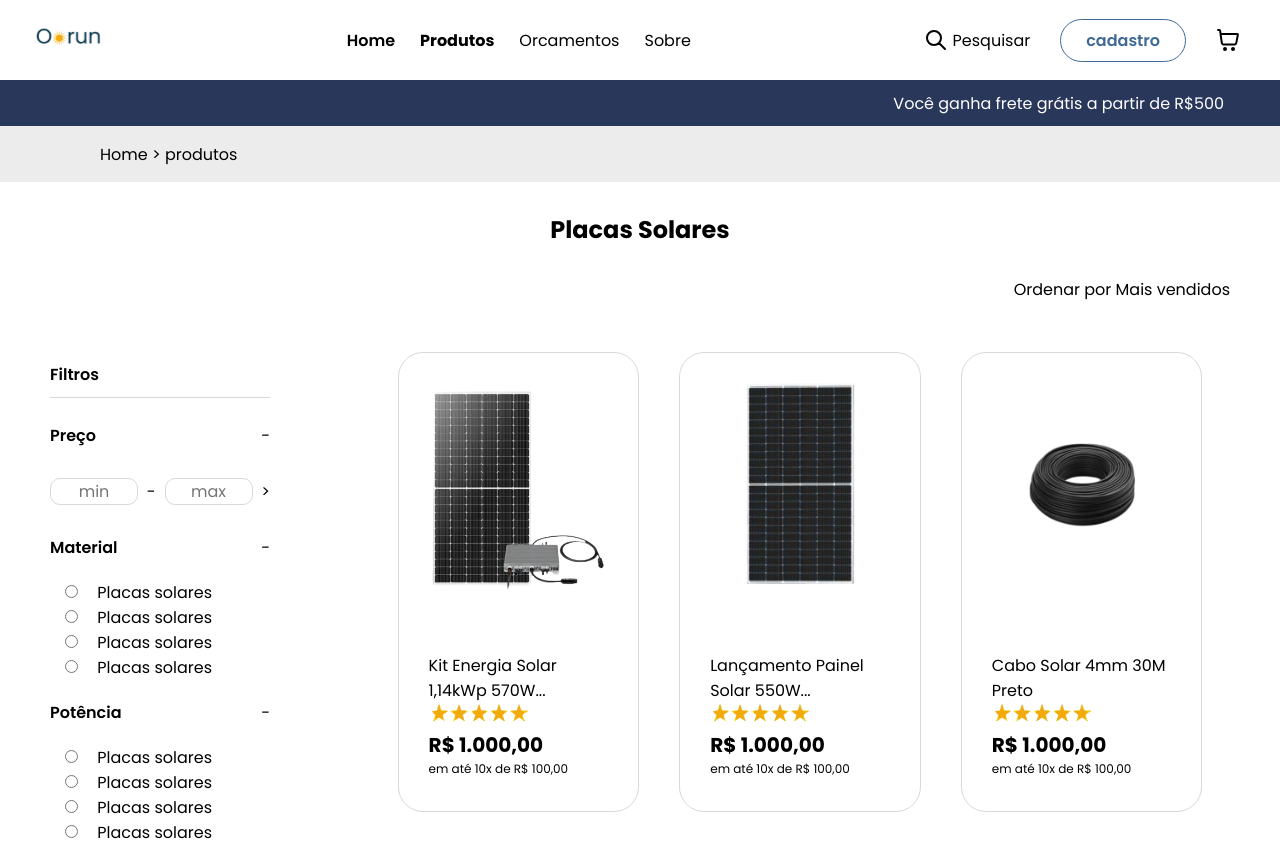
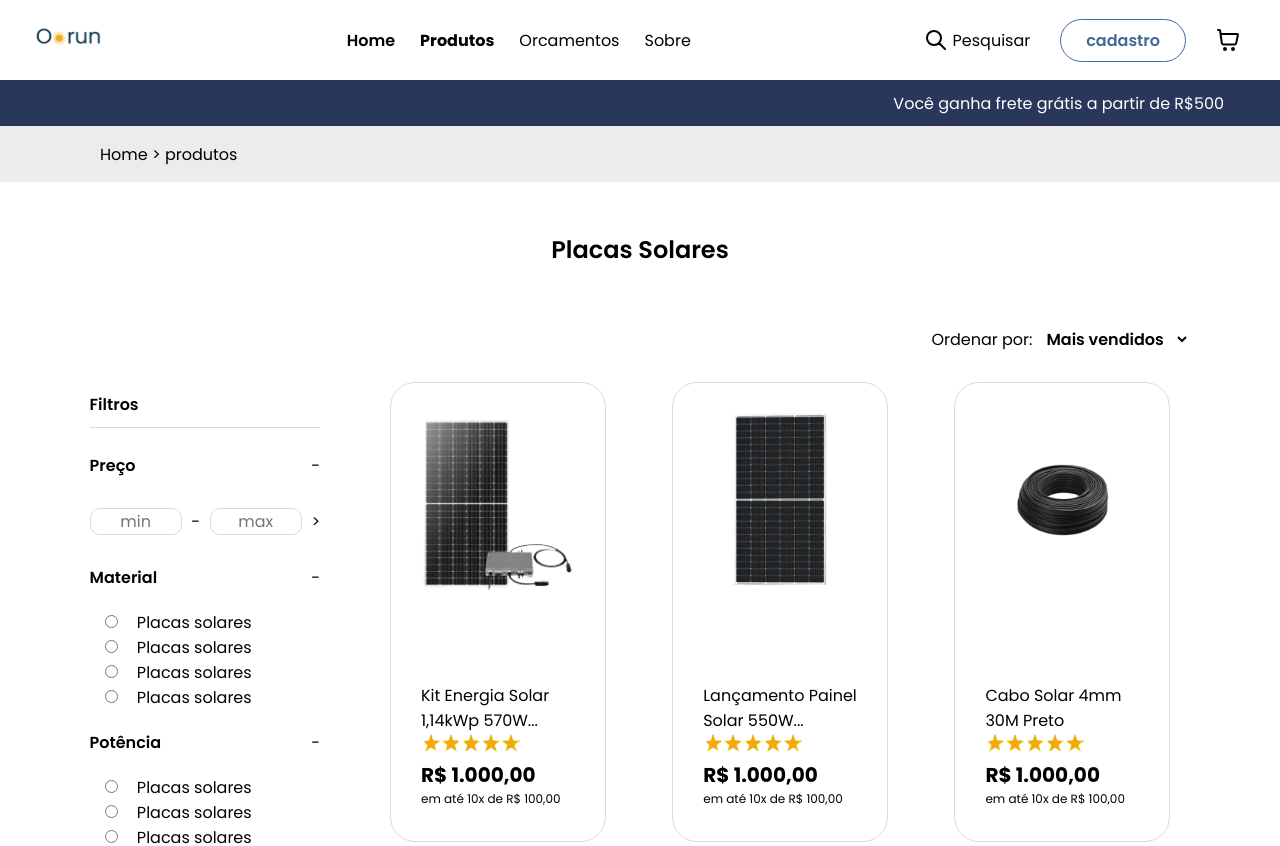
Before and after one commit to hackathon-equipe/HackathonFrontEnd, a Vue app: page /produtos in a window 1280 px wide. Shown: the top 846 px of the page. Built offline with nearby package versions, Linux system fonts and the light colour scheme.

Commit message:
FEAT: Arrumando o css e adicionado o select #12

```diff
--- a/src/views/ProdutoView.vue
+++ b/src/views/ProdutoView.vue
@@ -1,7 +1,7 @@
 <script setup>
 import { useRoute } from 'vue-router'
 const route = useRoute()
-import { useProdutosStore } from '@/stores/ProdutosStore'
+import { useProdutosStore } from '@/stores/produtosStore'
 import SlideComponent from '@/components/carousel/SlideComponent.vue'
 const ProdutosStore = useProdutosStore()
 </script>
--- a/src/views/ProdutosView.vue
+++ b/src/views/ProdutosView.vue
@@ -1,7 +1,7 @@
 <script setup>
 import { useRoute } from 'vue-router'
 const route = useRoute()
-import { useProdutosStore } from '@/stores/ProdutosStore'
+import { useProdutosStore } from '@/stores/produtosStore'
 import SlideComponent from '@/components/carousel/SlideComponent.vue'
 const ProdutosStore = useProdutosStore()
 let rotaAtual=route.path
@@ -21,7 +21,14 @@ rotaAtual=rotaAtual.replace("/", "> ")
         <div class="rota-atual">Home {{rotaAtual}}</div>
             <h1 class="titulo-produtos">Placas Solares</h1>
     </div>
-<div class="ordenar">Ordenar por Mais vendidos</div>
+<div class="ordenar"> <label for="ordenacao">Ordenar por:</label>
+        <select id="ordenacao" name="ordenacao">
+            <option value="maisvendidos">Mais vendidos</option>
+            <option value="maisvendidos">Mais vendidos</option>
+            <option value="maisvendidos">Mais vendidos</option>
+            <option value="maisvendidos">Mais vendidos</option>
+            <option value="maisvendidos">Mais vendidos</option>
+        </select></div>
   <main>
     <div class="filtros">
 <span class="subtitulo filtro-titulo">Filtros</span>
@@ -148,6 +155,20 @@ rotaAtual=rotaAtual.replace("/", "> ")
   </main>
 </template>
 <style scoped>
+option{
+  background-color: transparent;
+  border-radius: 10px;
+}
+select{
+  padding: 10px;
+  font-weight: 520;
+  border:none;
+  background-color: transparent;
+  outline: none;
+}
+select:focus{
+  border-color: transparent;
+}
 .opcao-input input[type='checkbox']:checked,
 input[type='radio']:checked {
   accent-color: #2F3F68;
@@ -163,7 +184,8 @@ input[type='radio']:checked {
 }
 .titulo-produtos{
     font-size: 24px;
-    padding: 30px;
+    padding: 50px;
+    font-weight: 600;
 }
 .input-min-max{
     width: 40%;
@@ -235,8 +257,8 @@ main {
   display: flex;
   flex-direction: column;
   width: 25vw;
-  margin-top: 50px;
-  padding: 0px 50px;
+  margin-top: 20px;
+  padding-left: 7vw;
 }
 .filtro-titulo{
     border-bottom: 1px solid #D9D9D9;
@@ -247,20 +269,20 @@ main {
    padding:10px 0px;
 }
 .ordenar{
-    padding: 0px 50px;
+    padding-right: 7vw;
     text-align: end;
 }
 .produtos {
   display: flex;
   flex-wrap: wrap;
-  justify-content: center;
+  justify-content: space-between;
   align-items: center;
   flex-direction: row;
-  padding: 30px 50px;
+  padding: 0px 7vw 0px 50px;
   width: 75vw;
 }
 .produto {
-  width: 22vw;
+  width: 20vw;
   padding: 20px;
 }
 </style>
```
